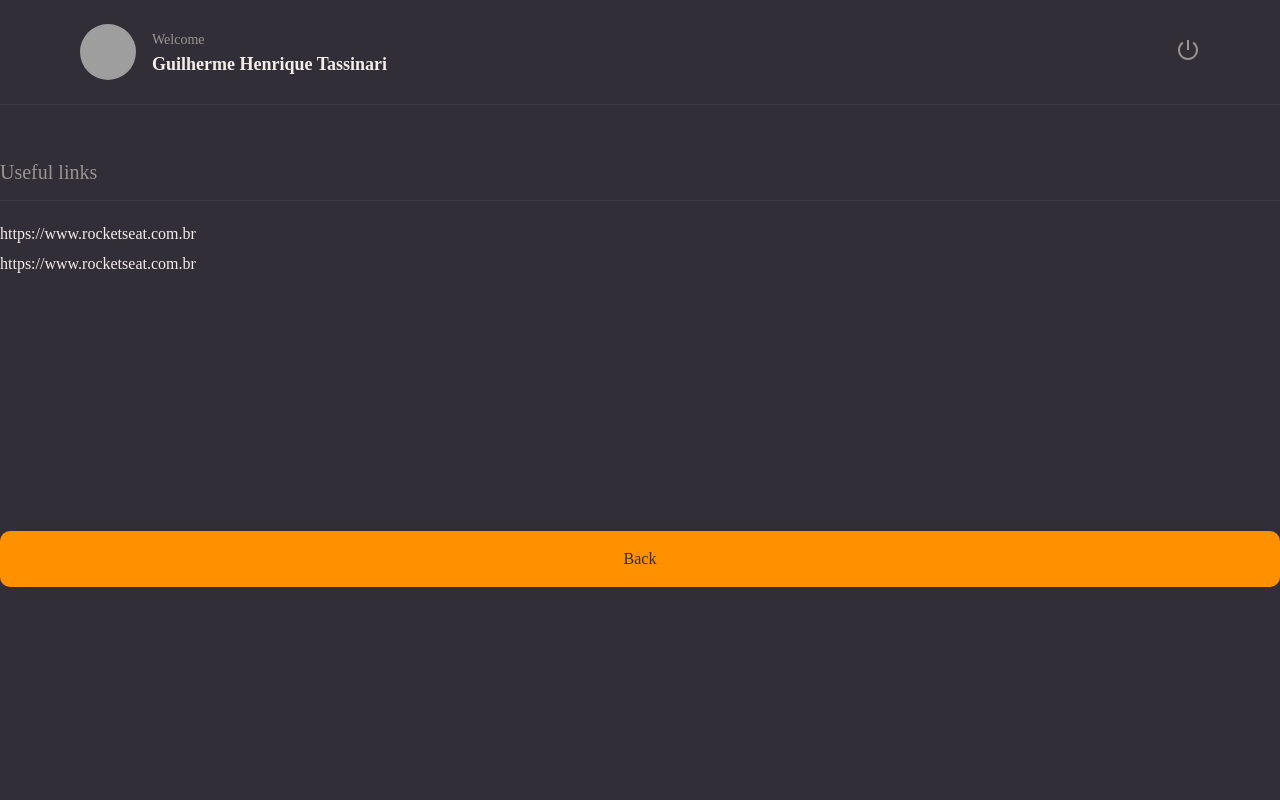
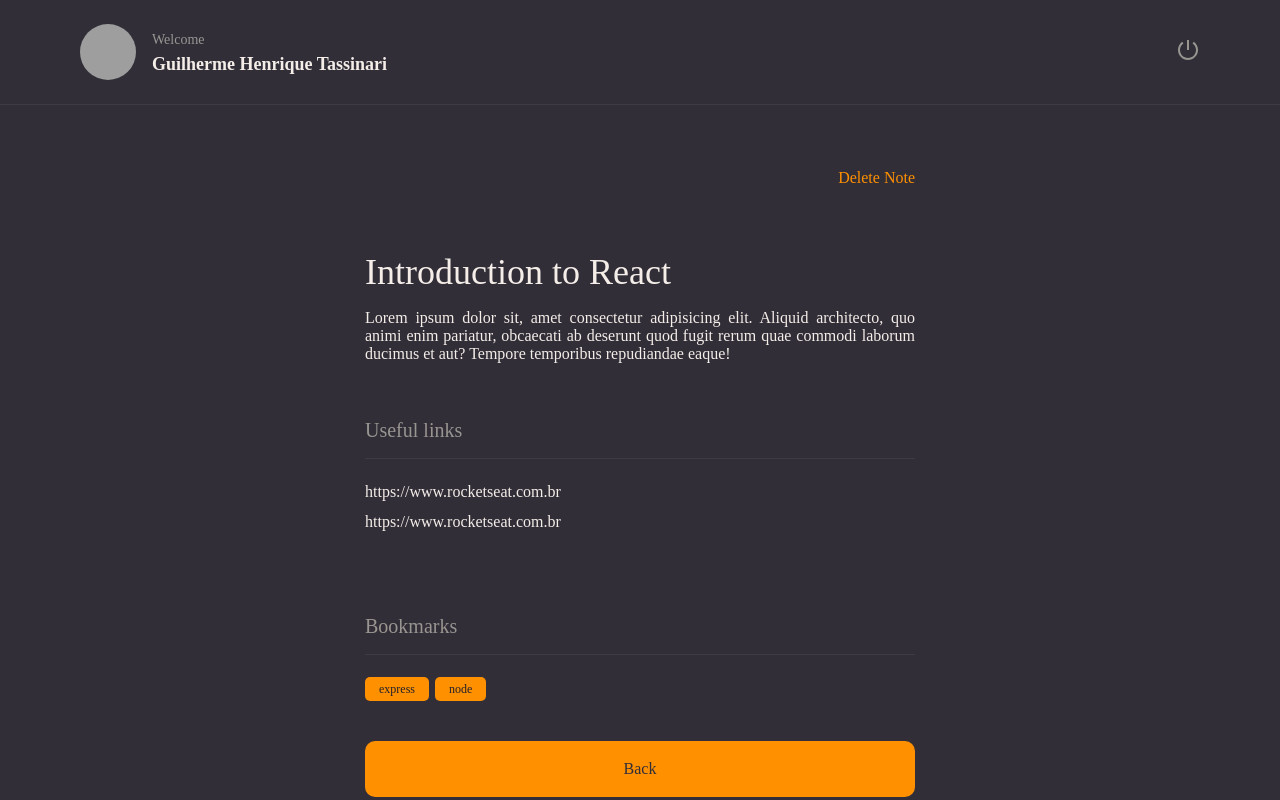
Before and after one commit to GHTassinari/RocketNotes, a React app: page / in a window 1280 px wide. Built offline with nearby package versions, Linux system fonts and the light colour scheme; grey boxes are pictures that could not be loaded; the HTML template or start-up script is replaced by a standard one.

Commit message:
Created tag component, buttonText component and styled the Details page

```diff
--- /dev/null
+++ b/src/components/ButtonText/index.jsx
@@ -0,0 +1,10 @@
+import { Container } from "./styles";
+
+export function ButtonText({ title, ...rest }) {
+  return( <Container
+  type="button"
+   {...rest}>
+    {title}
+  </Container>
+  );
+}
--- /dev/null
+++ b/src/components/ButtonText/styles.js
@@ -0,0 +1,9 @@
+import styled from "styled-components";
+
+export const Container = styled.button`
+  background: none;
+  color: ${({ theme }) => theme.COLORS.ORANGE};
+
+  border: none;
+  font-size: 16px;
+`;
--- /dev/null
+++ b/src/components/Tag/index.jsx
@@ -0,0 +1,9 @@
+import { Container } from './styles';
+
+export function Tag({ title }){
+  return(
+    <Container>
+      { title }
+    </Container>
+  );
+}
--- /dev/null
+++ b/src/components/Tag/styles.js
@@ -0,0 +1,10 @@
+import styled from 'styled-components';
+
+export const Container = styled.span`
+  font-size: 12px;
+  padding: 5px 14px;
+  border-radius: 5px;
+  margin-right: 6px;
+  color: ${({ theme }) => theme.COLORS.BACKGROUND_900};
+  background-color: ${({ theme }) => theme.COLORS.ORANGE};
+`;
--- a/src/pages/Details/index.jsx
+++ b/src/pages/Details/index.jsx
@@ -1,22 +1,48 @@
-import { Container, Links } from "./styles";
+import { Container, Links, Content } from "./styles";
 
 import { Header } from "../../components/Header";
 import { Button } from "../../components/Button";
-import { Section} from "../../components/Section";
+import { Section } from "../../components/Section";
+import { Tag } from "../../components/Tag";
+import { ButtonText } from "../../components/ButtonText";
 
 export function Details() {
   return (
     <Container>
       <Header />
 
-      <Section title="Useful links">
-        <Links>
-          <li><a href="#">https://www.rocketseat.com.br</a></li>
-          <li><a href="#">https://www.rocketseat.com.br</a></li>
-        </Links>
-      </Section>
+      <main>
+        <Content>
+          <ButtonText title="Delete Note" />
 
-      <Button title="Back" />
+          <h1>Introduction to React</h1>
+
+          <p>
+            Lorem ipsum dolor sit, amet consectetur adipisicing elit. Aliquid
+            architecto, quo animi enim pariatur, obcaecati ab deserunt quod
+            fugit rerum quae commodi laborum ducimus et aut? Tempore temporibus
+            repudiandae eaque!
+          </p>
+
+          <Section title="Useful links">
+            <Links>
+              <li>
+                <a href="#">https://www.rocketseat.com.br</a>
+              </li>
+              <li>
+                <a href="#">https://www.rocketseat.com.br</a>
+              </li>
+            </Links>
+          </Section>
+
+          <Section title="Bookmarks">
+            <Tag title="express" />
+            <Tag title="node" />
+          </Section>
+
+          <Button title="Back" />
+        </Content>
+      </main>
     </Container>
   );
 }
--- a/src/pages/Details/styles.js
+++ b/src/pages/Details/styles.js
@@ -7,6 +7,12 @@ export const Container = styled.div`
   display: grid;
   grid-template-rows: 105px auto;
   grid-template-areas: "header" "content";
+
+  > main {
+    grid-area: content;
+    overflow-y: scroll;
+    padding: 64px 0;
+  }
 `;
 
 export const Links = styled.ul`
@@ -19,4 +25,29 @@ export const Links = styled.ul`
       color: ${({ theme }) => theme.COLORS.WHITE };
     }
   }
-  `
+  `;
+
+export const Content = styled.div`
+  max-width: 550px;
+  margin: 0 auto;
+
+
+  display: flex;
+  flex-direction: column;
+
+  > button:first-child {
+    align-self: end;
+  }
+
+  > h1 {
+    font-size: 36px;
+    font-weight: 500;
+    padding-top: 64px;
+  }
+
+  > p {
+    font-size: 16px;
+    margin-top: 16px;
+    text-align: justify;
+  }
+`;
```
